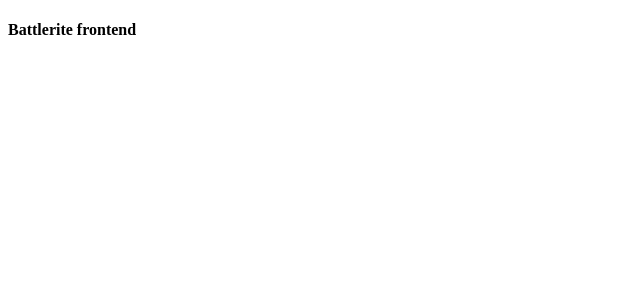
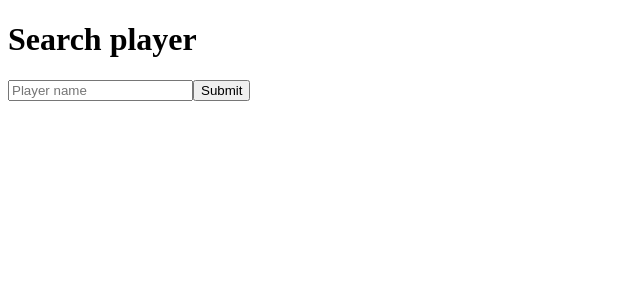
Before and after one commit to Toppari/brfrontend, a React (Create React App) app: page / in a window 1280 px wide. Shown: the top 300 px of the page, without its empty margins (0-640 px from the left). Built offline with nearby package versions, Linux system fonts and the light colour scheme.

Commit message:
fetching and displaying some data from battlerite api

```diff
--- a/package.json
+++ b/package.json
@@ -3,6 +3,7 @@
   "version": "0.1.0",
   "private": true,
   "dependencies": {
+    "axios": "^0.18.0",
     "react": "^16.8.4",
     "react-dom": "^16.8.4",
     "react-scripts": "2.1.8"
--- a/src/App.js
+++ b/src/App.js
@@ -1,10 +1,34 @@
-import React from 'react';
+import React, { useState } from 'react';
+
+import useBattleriteAPI from './api/useBattleriteAPI';
 
 const App = () => {
+  const [query, setQuery] = useState('');
+  const [data, isLoading, error, getData] = useBattleriteAPI();
+
+  const onChange = event => {
+    setQuery(event.target.value);
+  };
+
+  const onClick = () => {
+    if (query.length) {
+      getData(query);
+      setQuery('');
+    }
+  };
+
   return (
+    <div>
+      <h1>Search player</h1>
+
+      <input id="player_name" type="text" value={query} onChange={onChange} placeholder="Player name"/>
+      <button type="button" onClick={onClick}>Submit</button>
+
       <div>
-        <h4>Battlerite frontend</h4>
+        {isLoading ? <h5>Loading...</h5> : null}
+        {error ? <h5>{error}</h5> : <h5>{data}</h5>}
       </div>
+    </div>
   );
 };
 
--- /dev/null
+++ b/src/api/useBattleriteAPI.js
@@ -0,0 +1,40 @@
+import { useState, useEffect } from 'react';
+import axios from 'axios';
+
+export default () => {
+  const [data, setData] = useState('');
+  const [query, setQuery] = useState('');
+  const [isLoading, setIsLoading] = useState(false);
+  const [error, setError] = useState('');
+
+  const fetchData = async () => {
+    setError('');
+    setIsLoading(true);
+
+    try {
+      const response = await axios.get(query, {
+        headers: {
+          Authorization: 'Bearer ' + process.env.REACT_APP_BR_API_KEY,
+          Accept: 'application/json'
+        }
+      });
+      setData(response.data.data[0].attributes.name);
+    } catch (error) {
+      setError(error.response.data.errors[0].title);
+    }
+
+    setIsLoading(false);
+  };
+
+  useEffect(() => {
+    if (query) {
+      fetchData();
+    }
+  }, [query]);
+
+  const getData = query => {
+    setQuery(`https://api.developer.battlerite.com/shards/global/players?filter[playerNames]=${query}`);
+  };
+
+  return [data, isLoading, error, getData];
+};
```
Also changed, not shown: .prettierrc.json (added), 2 other files (tests, documents, lock files or other folders).
